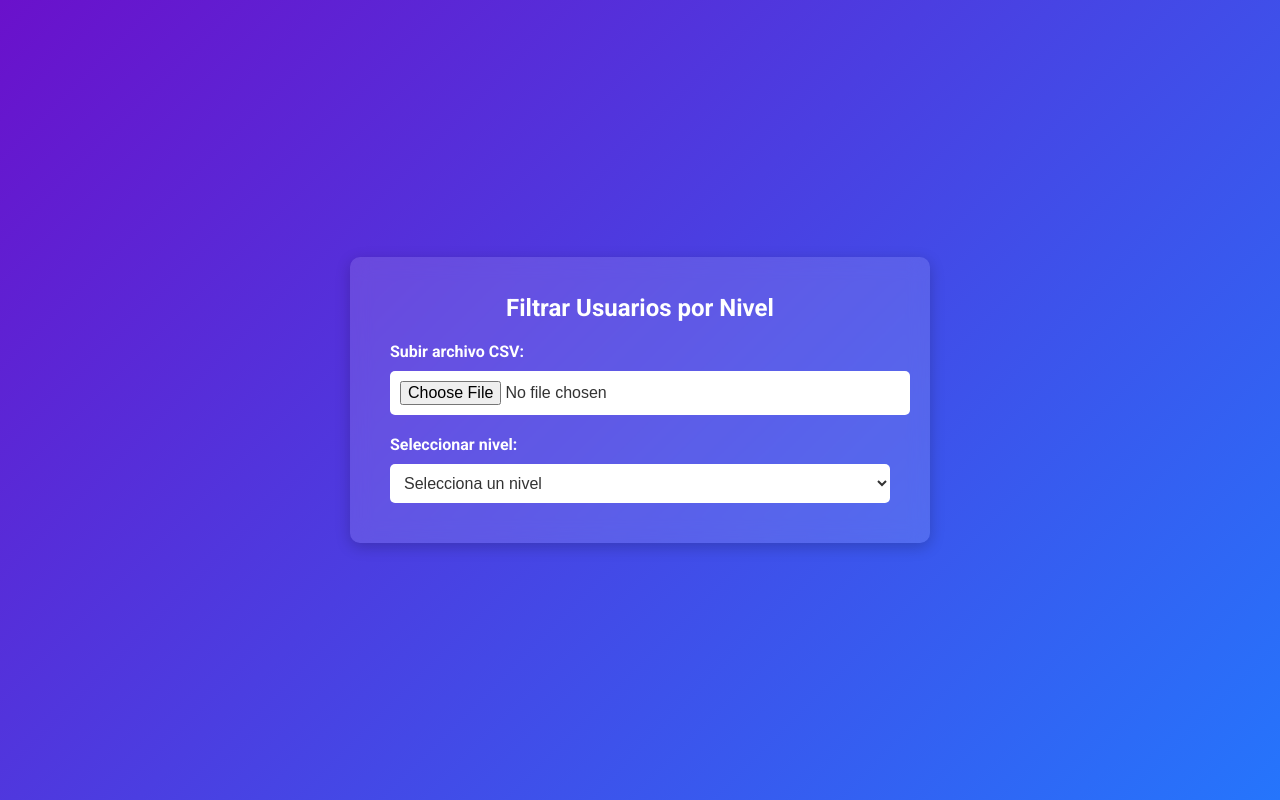
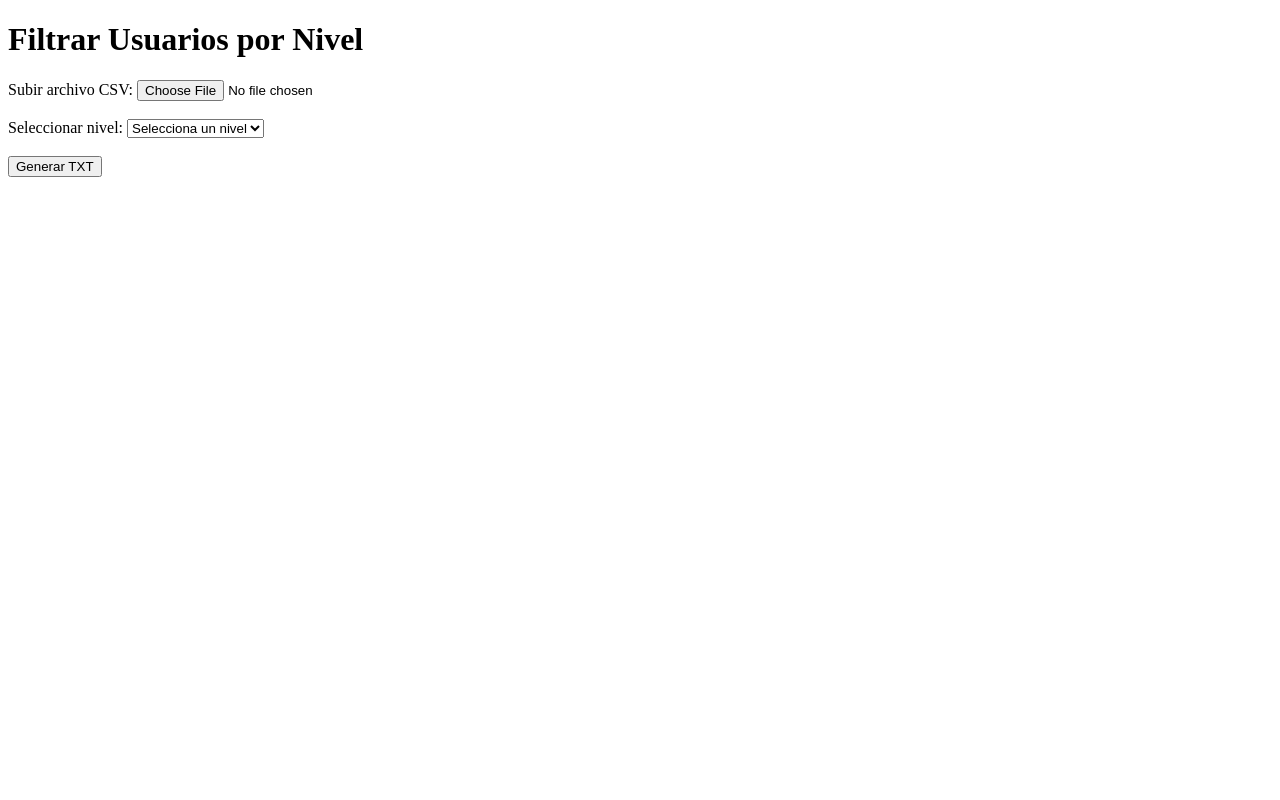
Before and after one commit to CarlosPerezVE/FiltrarMiembros, a plain HTML site: page index.html in a window 1280 px wide. Drawn offline with Linux system fonts and the light colour scheme.

Commit message:
Update index.html

```diff
--- a/index.html
+++ b/index.html
@@ -3,84 +3,24 @@
 <head>
     <meta charset="UTF-8">
     <meta name="viewport" content="width=device-width, initial-scale=1.0">
-    <title>Filtrar Usuarios por Nivel</title>
-    <link href="https://fonts.googleapis.com/css2?family=Roboto:wght@400;700&display=swap" rel="stylesheet">
-    <style>
-        body {
-            font-family: 'Roboto', sans-serif;
-            margin: 0;
-            padding: 0;
-            display: flex;
-            justify-content: center;
-            align-items: center;
-            min-height: 100vh;
-            background: linear-gradient(135deg, #6a11cb, #2575fc);
-            color: #fff;
-        }
-        .container {
-            background: #ffffff20;
-            backdrop-filter: blur(10px);
-            padding: 20px 40px;
-            border-radius: 10px;
-            box-shadow: 0 4px 15px rgba(0, 0, 0, 0.2);
-            text-align: center;
-            max-width: 500px;
-            width: 100%;
-        }
-        h1 {
-            margin-bottom: 20px;
-            font-size: 24px;
-        }
-        label {
-            display: block;
-            text-align: left;
-            margin-bottom: 10px;
-            font-weight: 700;
-        }
-        input, select, button {
-            width: 100%;
-            margin-bottom: 20px;
-            padding: 10px;
-            border-radius: 5px;
-            border: none;
-            font-size: 16px;
-        }
-        input[type="file"] {
-            background: #fff;
-            color: #333;
-        }
-        select {
-            background: #fff;
-            color: #333;
-        }
-        button {
-            background: #6a11cb;
-            color: #fff;
-            cursor: pointer;
-            transition: background 0.3s;
-        }
-        button:hover {
-            background: #2575fc;
-        }
-        #downloadLink {
-            display: inline-block;
-            margin-top: 10px;
-            color: #fff;
-            text-decoration: underline;
-            font-size: 16px;
-        }
-    </style>
+    <title>Filtrar CSV</title>
 </head>
 <body>
-    <div class="container">
     <h1>Filtrar Usuarios por Nivel</h1>
     <form id="csvForm">
         <label for="csvFile">Subir archivo CSV:</label>
-            <input type="file" id="csvFile" accept=".csv" required>
+        <input type="file" id="csvFile" accept=".csv" required><br><br>
 
         <label for="levelSelect">Seleccionar nivel:</label>
         <select id="levelSelect" required>
             <option value="" disabled selected>Selecciona un nivel</option>
-            </select>
+        </select><br><br>
 
-            <button type="submit
+        <button type="submit">Generar TXT</button>
+    </form>
+
+    <a id="downloadLink" style="display: none;">Descargar archivo</a>
+
+    <script src="script.js"></script>
+</body>
+</html>
```
Lines whose indentation alone changed are shown as unchanged.
